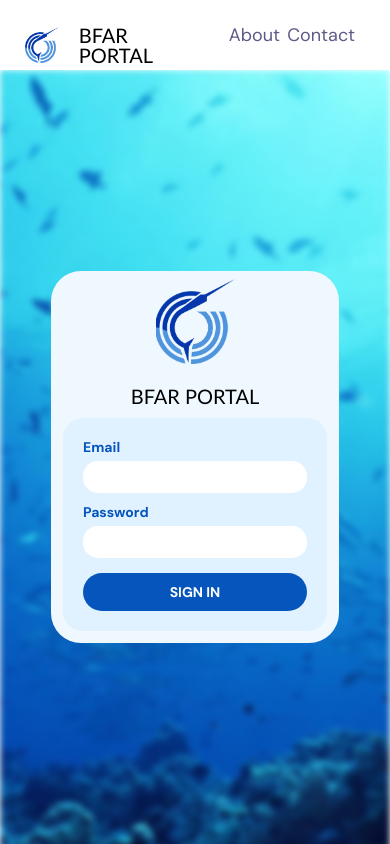
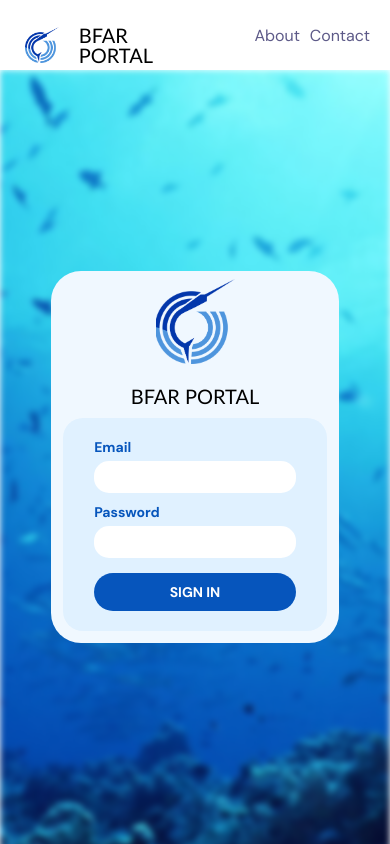
Before and after one commit to christiannaling/BFAR-PORTAL, a plain HTML site: page login.html in a window 390 px wide. Drawn offline with Linux system fonts and the light colour scheme.

Commit message:
8th commit

```diff
--- a/login.html
+++ b/login.html
@@ -45,7 +45,11 @@
                     Password
                     <input class="password-input" type="text">
                 </div>
-                <button class="signin-btn">SIGN IN</button>
+                <div class="sigin-btn-container">
+                    <a href="home.html">
+                        <button class="signin-btn">SIGN IN</button>
+                    </a>
+                </div>
             </div>
         </div>
 
--- a/styles/header.css
+++ b/styles/header.css
@@ -82,7 +82,7 @@
     font-size: 18px;
     color: rgb(93,90,136);
     position: fixed;
-    right: 110px;
+    right: 120px;
     cursor: pointer;
 }
 .contact{
@@ -93,3 +93,23 @@
     right: 35px;
     cursor: pointer;
 }
+@media (max-width: 767px) {
+    .about{
+        right: 105px;
+        font-size: 17px;
+    }
+    .contact{
+        right: 28px;
+        font-size: 17px;
+    }
+}
+@media (max-width: 420px) {
+    .about{
+        right: 90px;
+        font-size: 16px;
+    }
+    .contact{
+        right: 20px;
+        font-size: 16px;
+    }
+}
--- a/styles/home.css
+++ b/styles/home.css
@@ -38,7 +38,6 @@
     border-radius: 30px;
     padding: 60px;
     position: absolute;
-    height: 1fr;
 }
 @media (max-width: 1023px) {
     .home{
--- a/styles/login.css
+++ b/styles/login.css
@@ -87,10 +87,12 @@
     border: none;
     border-radius: 20px;
     display: flex;
+    align-items: center;
     flex-direction: column;
 }
 .email{
     display: flex;
+    width: 90%;
     flex-direction: column;
     margin-bottom: 10px;
     font-size: 18px;
@@ -140,6 +142,7 @@
 }
 .password{
     display: flex;
+    width: 90%;
     flex-direction: column;
     margin-bottom: 15px;
     font-size: 18px;
@@ -187,11 +190,18 @@
         padding-left: 10px;
     }
 }
+.signin-btn-container{
+    display: flex;
+    align-items: center;
+    flex-direction: column;
+    width: 500px;
+
+}
 .signin-btn{
-    padding-top: 15px;
-    padding-bottom: 15px;
-    padding-left: 40px;
-    padding-right: 40px;
+    padding-top: 14px;
+    padding-bottom: 14px;
+    padding-left: 105px;
+    padding-right: 105px;
     border: none;
     border-radius: 47px;
     background-color: rgb(6,85,188);
@@ -206,9 +216,8 @@
         font-size: 17px;
         padding-top: 13px;
         padding-bottom: 13px;
-        padding-left: 32px;
-        padding-right: 32px;
-        margin-right: 12px;
+        padding-left: 100px;
+        padding-right: 100px;
     }
 }
 @media (max-width: 767px) {
@@ -216,9 +225,8 @@
         font-size: 16px;
         padding-top: 12px;
         padding-bottom: 12px;
-        padding-left: 26px;
-        padding-right: 26px;
-        margin-right: 8px;
+        padding-left: 88px;
+        padding-right: 88px;
     }
 }
 @media (max-width: 420px) {
@@ -226,8 +234,7 @@
         font-size: 14px;
         padding-top: 10px;
         padding-bottom: 10px;
-        padding-left: 20px;
-        padding-right: 20px;
-        margin-right: 0px;
+        padding-left: 76px;
+        padding-right: 76px;
     }
 }
```
Also changed, not shown: index.html (+3 -1 lines), logout.html (+3 -1 lines).
